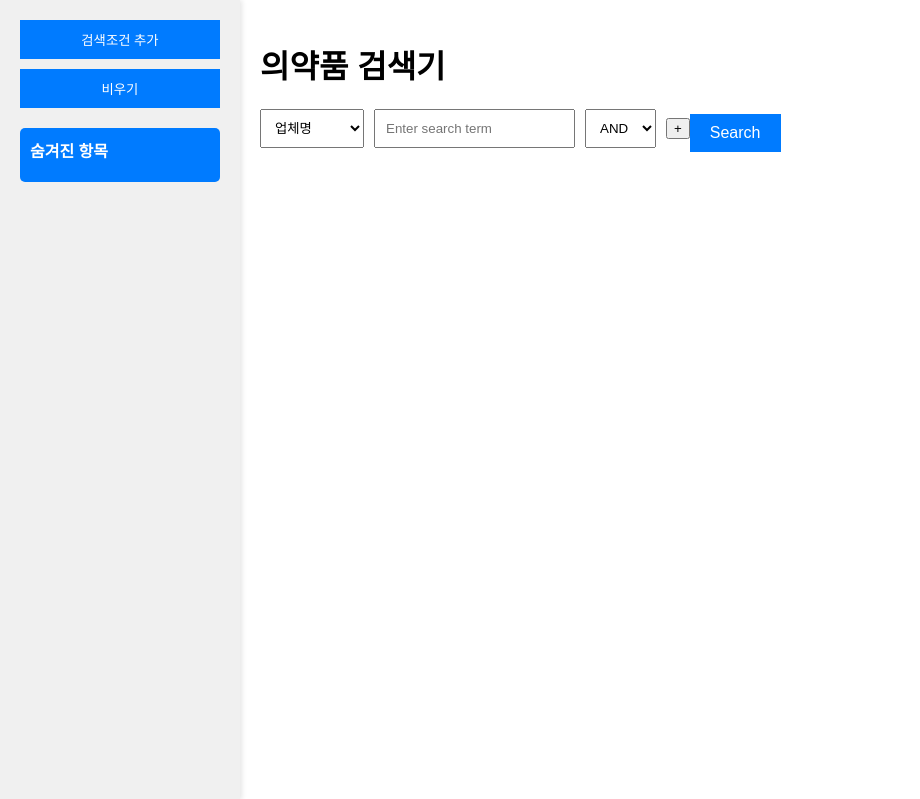
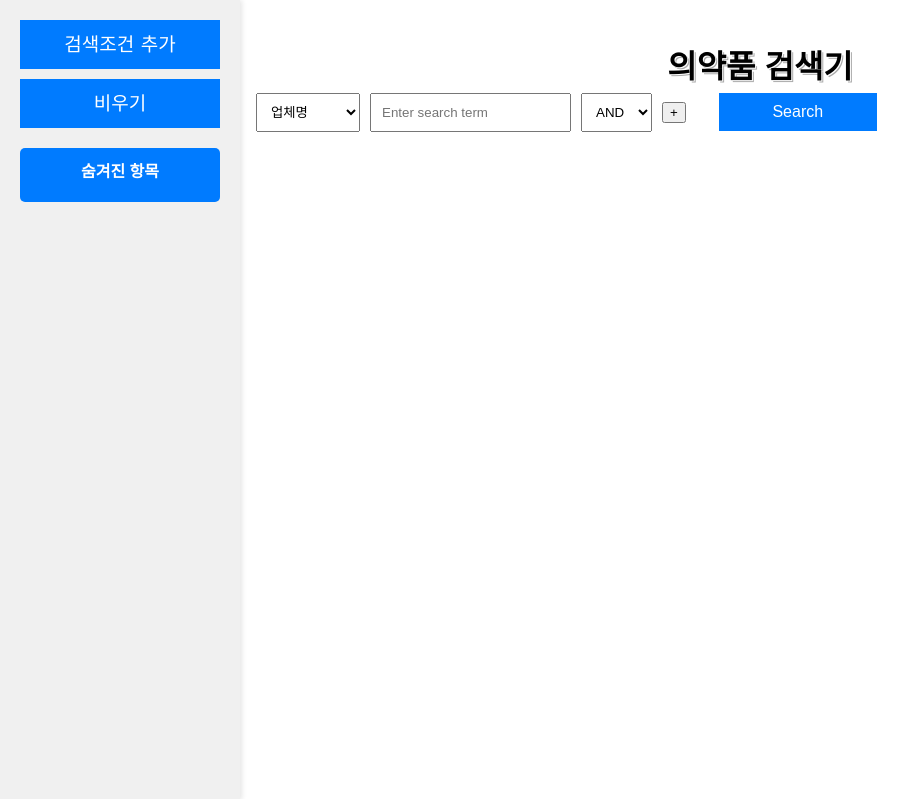
Before and after one commit to DaeJongLee/hd_searchdrug, a Flask app: page / in a window 1280 px wide. Shown: the top 799 px of the page, without its empty margins (0-920 px from the left). Run offline with Flask 3, Linux system fonts and the light colour scheme.

Commit message:
CSS 변경

```diff
--- a/static/index.css
+++ b/static/index.css
@@ -130,3 +130,35 @@ table.data th {
     cursor: pointer;
     margin-bottom: 5px;
 }
+
+#hiddenColumnsContainer h3{
+    text-align:center;
+   }
+
+   /* Search form */
+   #searchForm{
+    transform:translatex(-4px) translatey(-16px);
+   }
+
+   /* Heading */
+   .container h1{
+    text-align:center;
+    text-transform:none;
+    font-style:normal;
+    text-shadow:rgb(255, 255, 255) 1px 1px 0px, rgb(170, 170, 170) 2px 2px 0px;
+   }
+
+   /* Search button */
+   #searchForm .search-button{
+    width:158px;
+    transform:translatex(33px) translatey(-5px);
+   }
+
+   /* Button */
+   .container .sidebar button{
+    font-size:19px;
+    word-spacing:1.2px;
+    column-count:1;
+    text-align:center;
+    line-height:29.1px;
+   }
```
